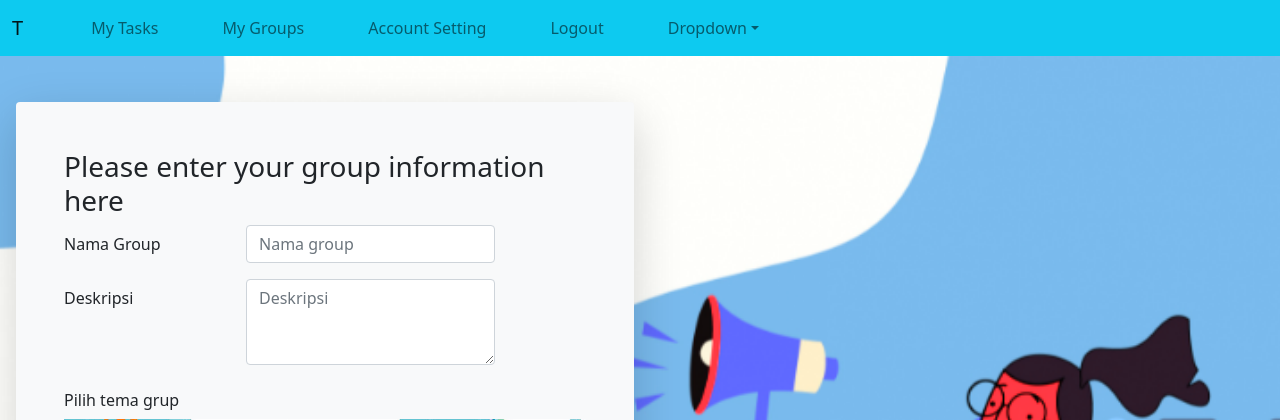
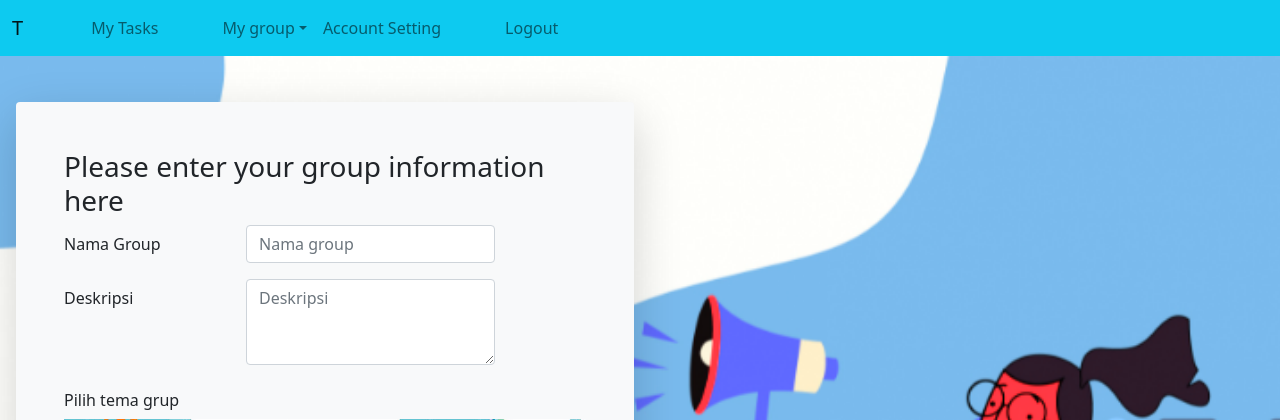
Before and after one commit to FarrelJ/projecttekweb, a PHP site: page /projecttekweb/creategroup.php in a window 1280 px wide. Shown: the top 420 px of the page. Run offline with PHP 8.4, Linux system fonts and the light colour scheme.

Commit message:
navbar update

```diff
--- a/navbar.php
+++ b/navbar.php
@@ -10,8 +10,13 @@
 					<li class="nav-item" style="margin-right: 3em;">
 						<a class="nav-link" aria-current="page" href="#">My Tasks</a>
 					</li>
-					<li class="nav-item" style="margin-right: 3em;">
-						<a class="nav-link" href="#">My Groups</a>
+					<li class="nav-item dropdown">
+						<a class="nav-link dropdown-toggle" data-bs-toggle="dropdown" href="#" role="button" aria-expanded="false">My group</a>
+						<ul class="dropdown-menu">
+							<li><a class="dropdown-item" href="group.php">Following Group</a></li>
+							<li><hr class="dropdown-divider"></li>
+							<li><a class="dropdown-item" href="owngroup.php">My own Group</a></li>
+						</ul>
 					</li>
 					<li class="nav-item" style="margin-right: 3em;">
 						<a class="nav-link" href="#">Account Setting</a>
@@ -19,14 +24,7 @@
 					<li class="nav-item" style="margin-right: 3em;">
 						<a class="nav-link" href="#">Logout</a>
 					</li>
-          <li class="nav-item dropdown">
-            <a class="nav-link dropdown-toggle" data-bs-toggle="dropdown" href="#" role="button" aria-expanded="false">Dropdown</a>
-              <ul class="dropdown-menu">
-                <li><a class="dropdown-item" href="group.php">Following Group</a></li>
-                <li><hr class="dropdown-divider"></li>
-                <li><a class="dropdown-item" href="owngroup.php">My own Group</a></li>
-              </ul>
-          </li>
+
 				</ul>
 			</div>
 		</div>
```
